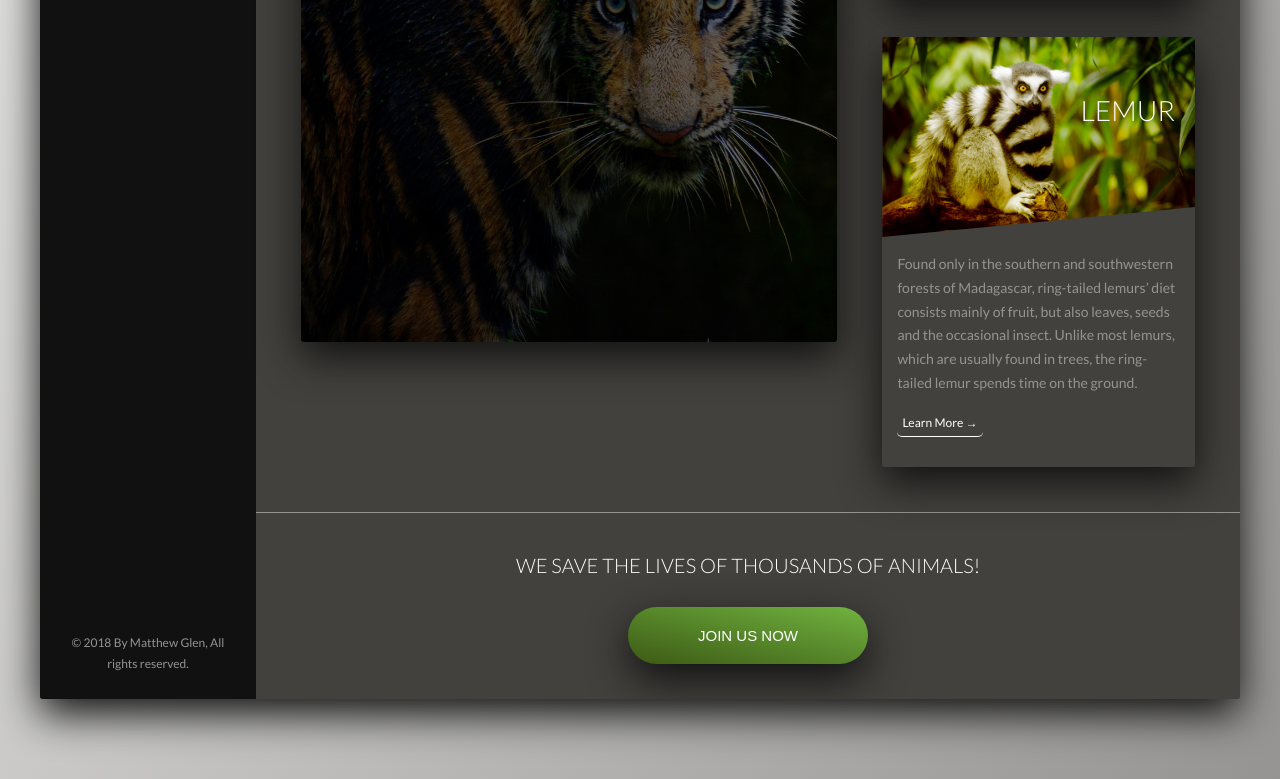
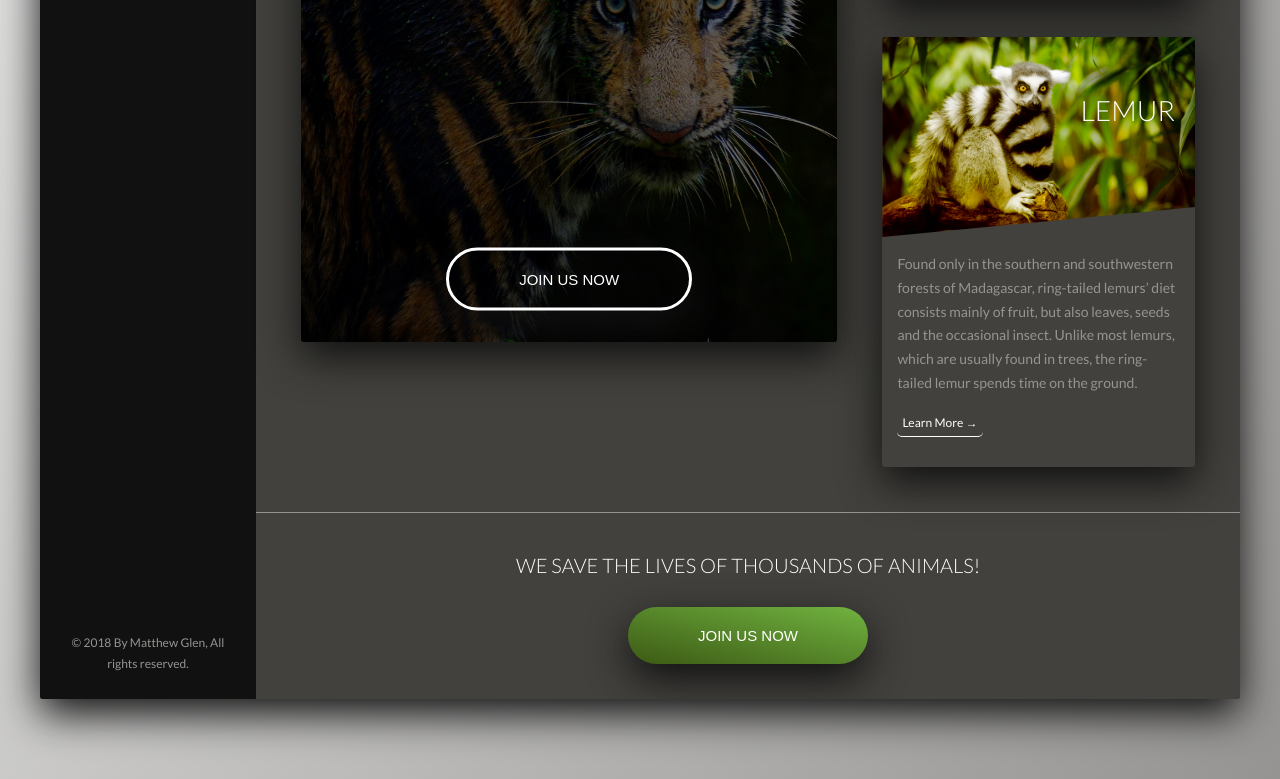
Before and after one commit to MattyGlen123/endangeredSpecies.github.io, a website: page index.html in a window 1280 px wide. Shown: the part 1448-2227 px from the top of the page. Drawn offline with Linux system fonts and the light colour scheme.

Commit message:
added btn--white component

```diff
--- a/index.html
+++ b/index.html
@@ -197,6 +197,10 @@
             <div class="other-species">
               <div class="other-species__picture">&nbsp;</div>
               <h2 class="other-species__title">Help Other Animals in need</h2>
+              <button class="btn btn--white">
+                <span class="btn__visible">Join us now</span>
+                <span class="btn__invisible">£5 per month</span>
+              </button>
             </div>
 
           </div>
@@ -250,10 +254,9 @@
           <h2 class="cta__look-now">
             We save the lives of thousands of animals!
           </h2>
-          <button class="btn">
+          <button class="btn btn--green">
             <span class="btn__visible">Join us now</span>
             <span class="btn__invisible">£5 per month</span>
-
           </button>
         </div>
       </main>
--- a/sass/components/_button.scss
+++ b/sass/components/_button.scss
@@ -49,16 +49,32 @@
 .btn {
   outline: none;
   cursor: pointer;
-  position: relative;
+
   font-size: 1.5rem;
-  color: var(--color-light);
   border: none;
-  font-weight: 500;
+  font-weight: 300;
   text-transform: uppercase;
   border-radius: 100px;
   box-shadow: var(--box-shadow);
-  background-image: linear-gradient(to right top, var(--color-btn-primary), var(--color-btn-secondary));
+
   overflow: hidden;
+
+  &--green{
+    position: relative;
+    color: var(--color-light);
+    background-image: linear-gradient(to right top, var(--color-btn-primary), var(--color-btn-secondary));
+  }
+
+  &--white {
+    position: absolute;
+    bottom: 0%;
+    left: 50%;
+    transform: translate(-50%, -50%);
+    border: 3px solid var(--color-light);
+    color: var(--color-light);
+    background-color: transparent;
+
+  }
 
   & > * {
     display: inline-block;
@@ -86,4 +102,5 @@
     top: 0;
   }
 
+
 }
```
Also changed, not shown: css/style.css.
